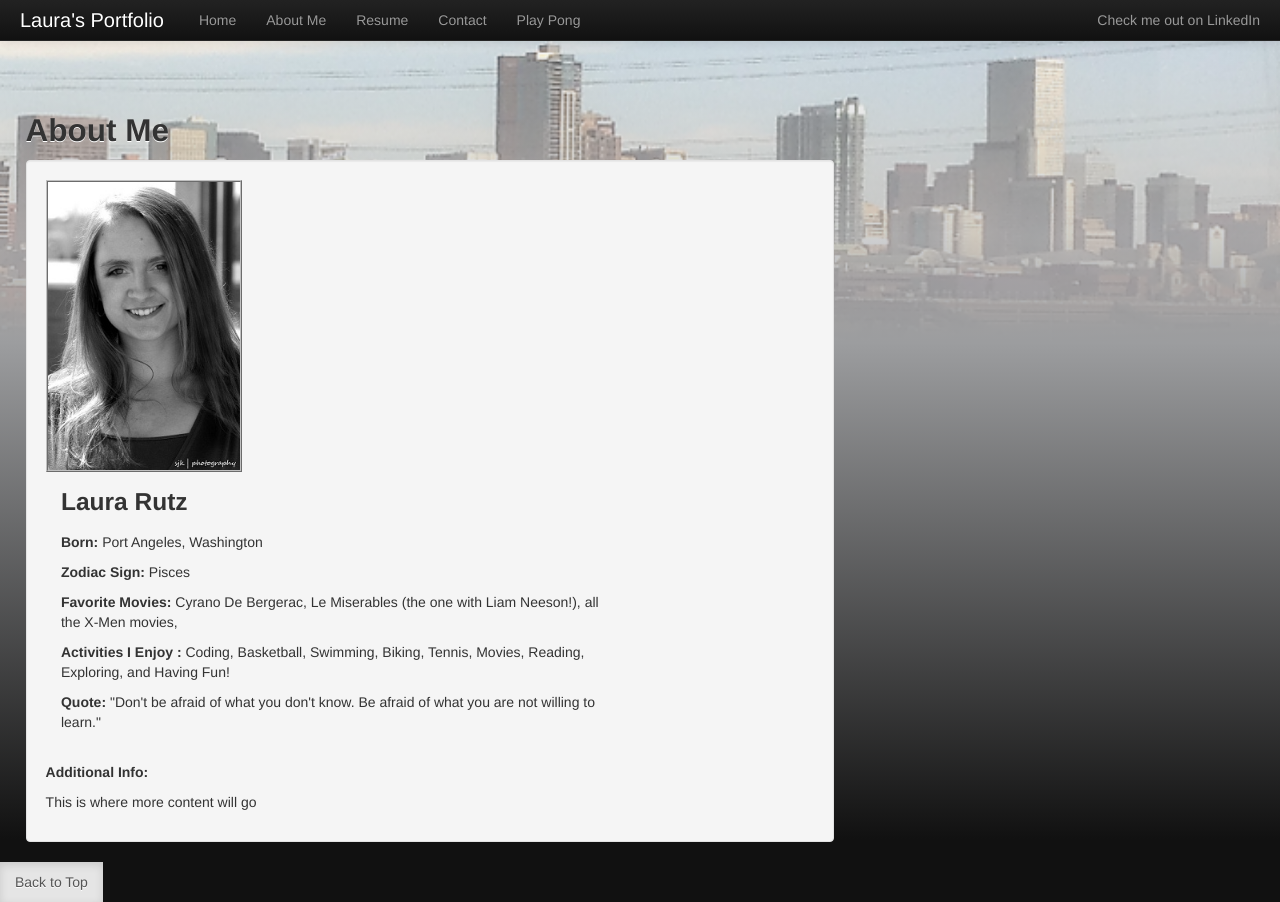
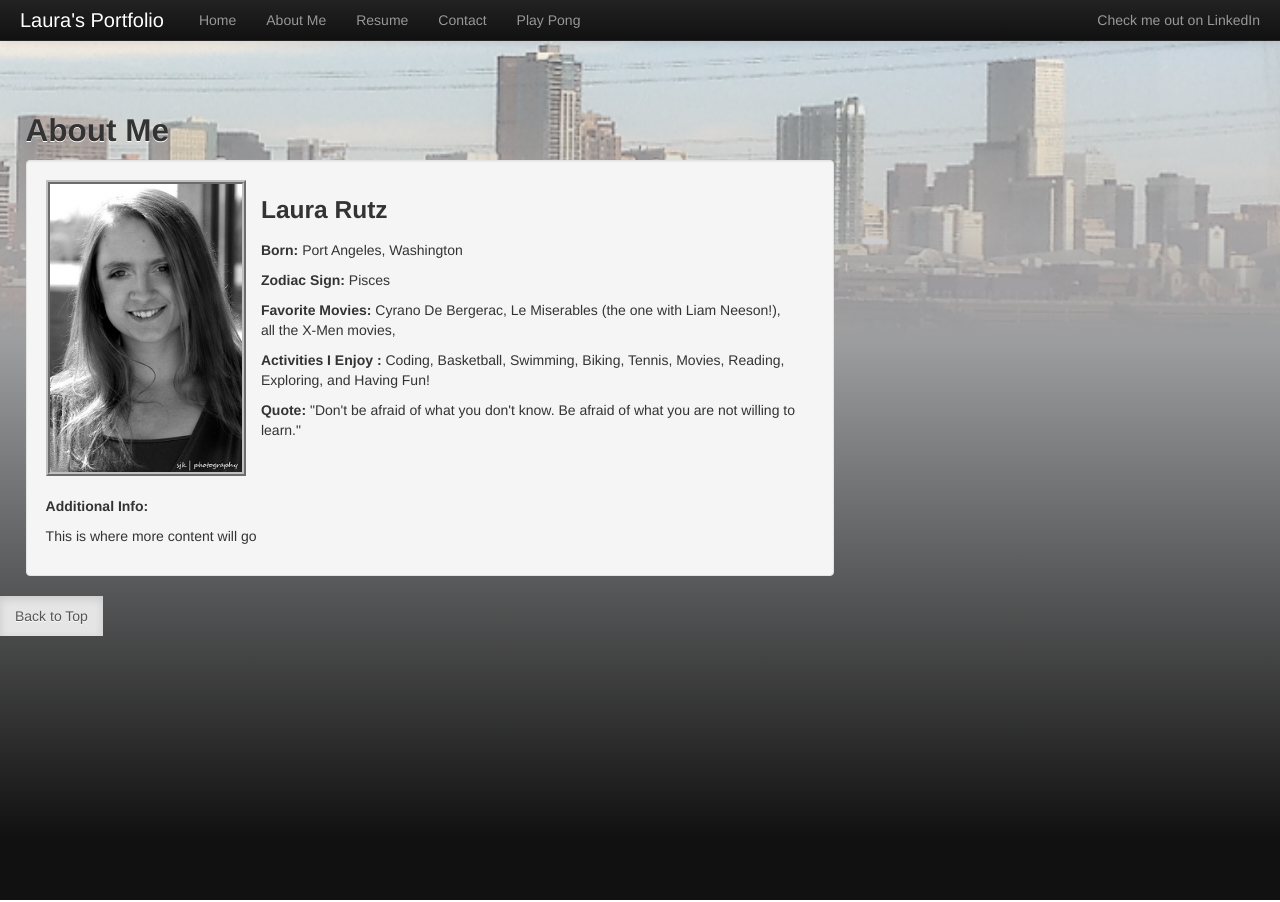
Before and after one commit to LauraR6561/Laurar6561.github.io, a Jekyll site: the page built from about-me.html, in a window 1280 px wide. Built offline with Jekyll 4.4.1, drawn with Linux system fonts in a browser that asks for light colours; Markdown is read by kramdown in place of the engine named in the settings.

Commit message:
changed width of about me content

```diff
--- a/css/template.css
+++ b/css/template.css
@@ -53,7 +53,7 @@ body{
 }
 
 .my-description{
-    width: 73%;
+    width: 70%;
     float:left;
     margin-left: 2%;
 }
@@ -73,7 +73,7 @@ body{
 .profile-pic{
     width:25%;
     float:left;
-    border:2px ridge silver;
+    border:4px ridge silver;
 }
 
 .Rside{
```
